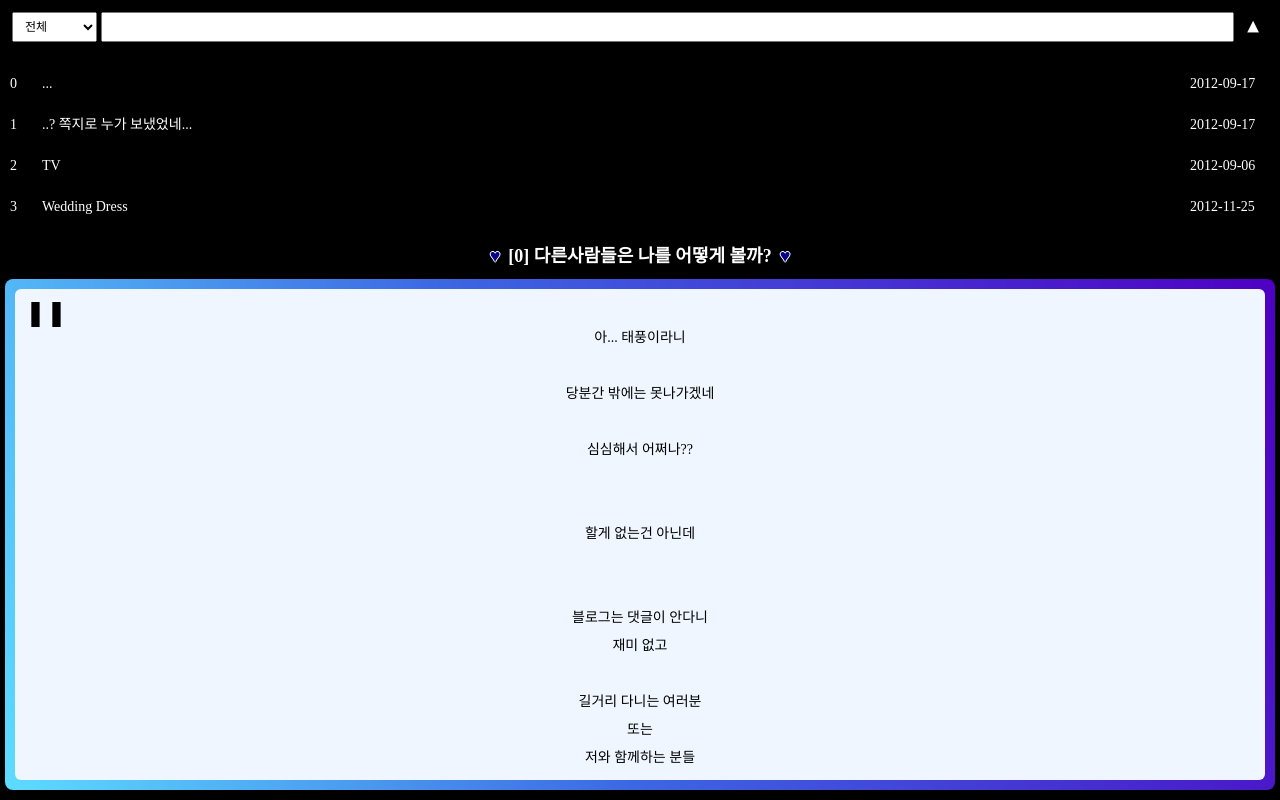
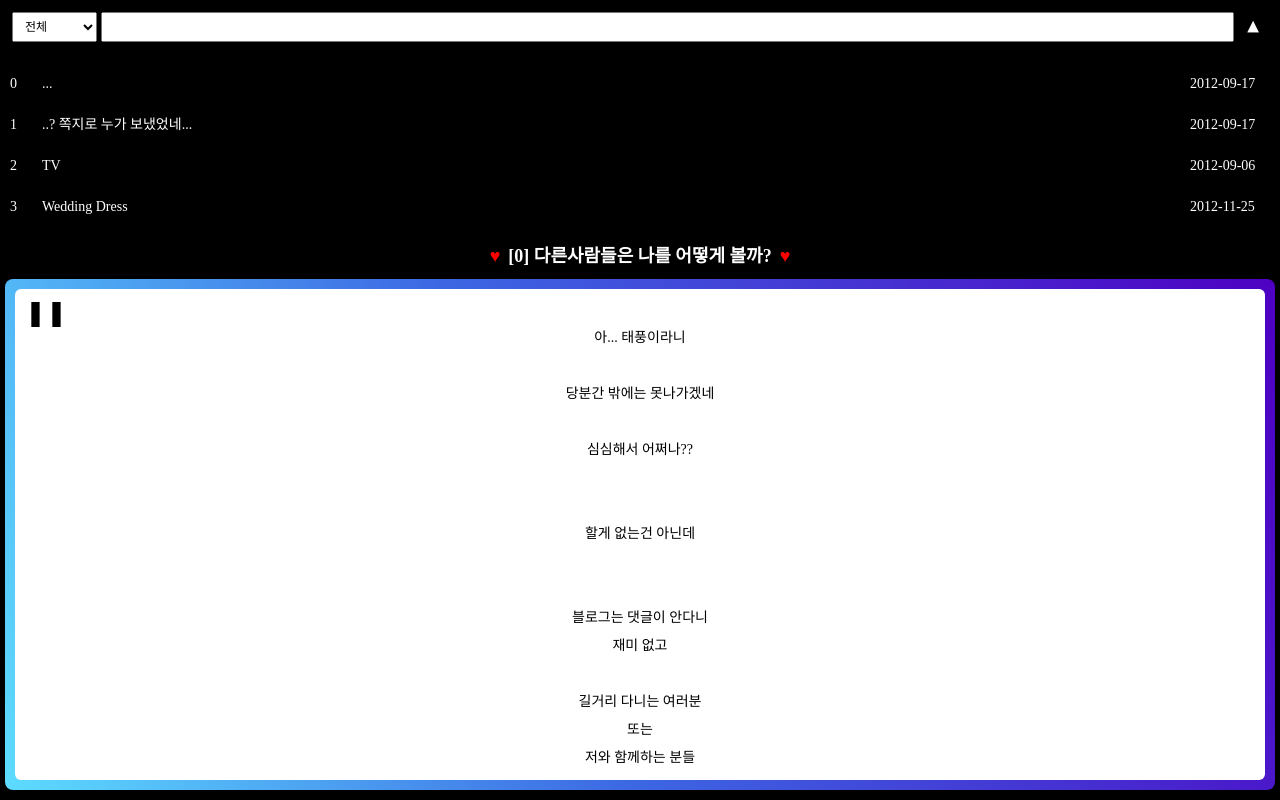
Before and after one commit to LacoLi/mb-saga, a React (Create React App) app in the folder packages/web-server/: page /mb-saga in a window 1280 px wide. Built offline with nearby package versions, Linux system fonts and the light colour scheme; a web font is replaced by a local one.

Commit message:
배경색상 바꿔야징

```diff
--- a/packages/web-server/src/pages/MBSaga/MBSaga.tsx
+++ b/packages/web-server/src/pages/MBSaga/MBSaga.tsx
@@ -125,7 +125,7 @@ function MBSaga(props: MBSagaProps) {
             })}
         </ul>
       </header>
-      <div className="title best">{`[${mbIdx}] ${mbData.title}`}</div>
+      <div className="title">{`[${mbIdx}] ${mbData.title}`}</div>
       <article>
         <div className={classNames('speak-player', !mbPlayer ? 'stop' : '')} onClick={() => setMbPlayer(!mbPlayer)}></div>
         <div className="main-box">
--- a/packages/web-server/src/pages/MBSaga/_MBSaga.scss
+++ b/packages/web-server/src/pages/MBSaga/_MBSaga.scss
@@ -405,7 +405,7 @@
     height: calc(100% - 30px);
     padding: 3px;
     margin: 10px auto 10px;
-    background: #f0f6ff;
+    background: #fff;
     border-radius: 6px;
     text-align: center;
     font-size: 1.5em;
```
